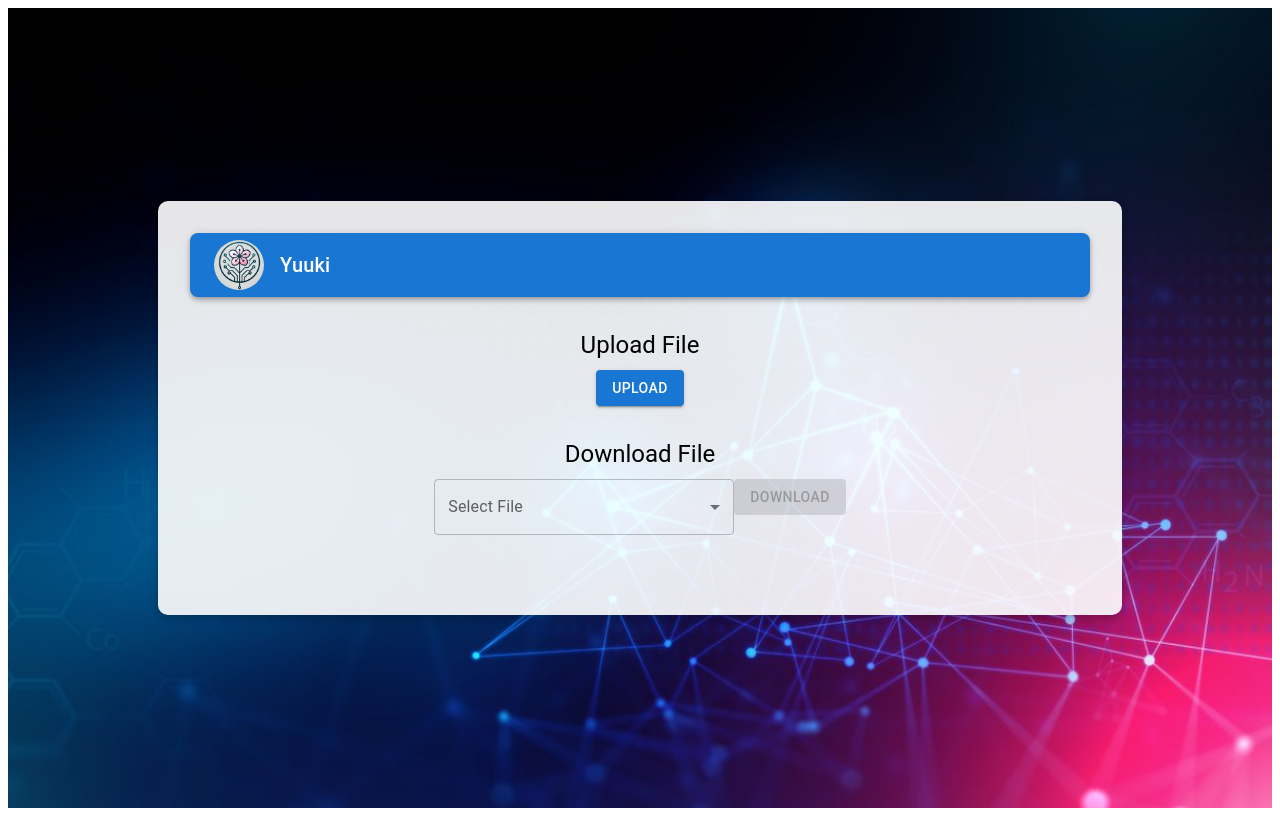
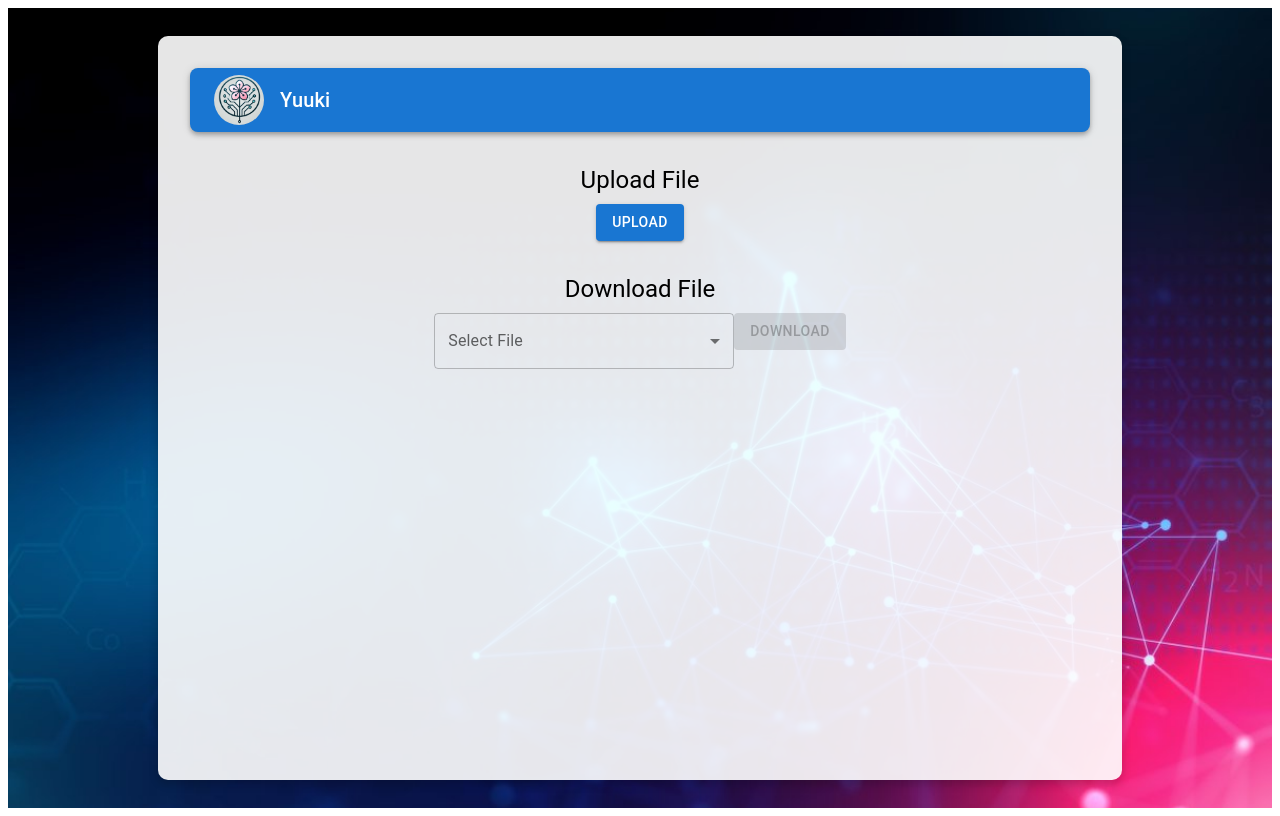
Before and after one commit to QuentenW/Yuuki_FE, a React (Vite) app in the folder Yuuki/: page / in a window 1280 px wide. Built offline with nearby package versions, Linux system fonts and the light colour scheme.

Commit message:
stlyistic changes

```diff
--- a/Yuuki/src/App.jsx
+++ b/Yuuki/src/App.jsx
@@ -59,7 +59,7 @@ function App() {
     <Box
       sx={{
         width: "100%",
-        minHeight: "100vh",
+        minHeight: "100vh", // Ensures the root container spans the full viewport height
         backgroundImage: `url(${background})`,
         backgroundSize: "cover",
         backgroundPosition: "center",
@@ -73,6 +73,7 @@ function App() {
       <Box
         sx={{
           width: "80%",
+          minHeight: "85vh",
           maxWidth: "900px",
           backgroundColor: "rgba(255, 255, 255, 0.9)", // White background with transparency
           borderRadius: "10px",
```
